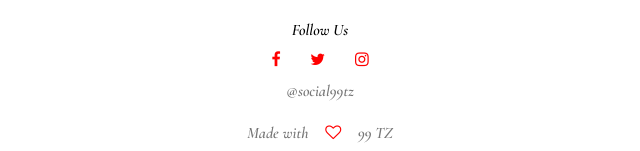
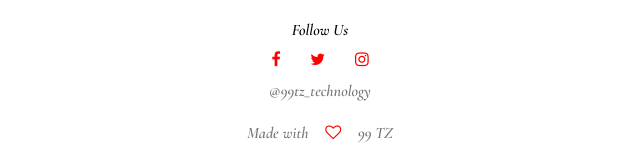
Before and after one commit to HashimSeki/99tz-Electronics.github.io, a plain HTML site: page contact.html in a window 1280 px wide. Shown: the part 1746-1897 px from the top of the page, 320-960 px from the left. Drawn offline with nearby package versions, Linux system fonts and the light colour scheme.

Commit message:
Update contact.html

```diff
--- a/contact.html
+++ b/contact.html
@@ -105,7 +105,7 @@
         <i class="fa fa-facebook"></i>
         <i class="fa fa-twitter"></i>
         <i class="fa fa-instagram"></i>
-        <p>@social99tz</p>
+        <p>@99tz_technology</p>
 
         <div>
             <p>Made with <i class="fa fa-heart-o"></i> 99 TZ</p>
```
